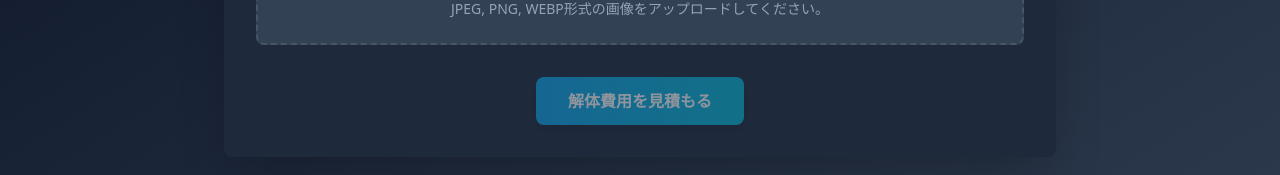
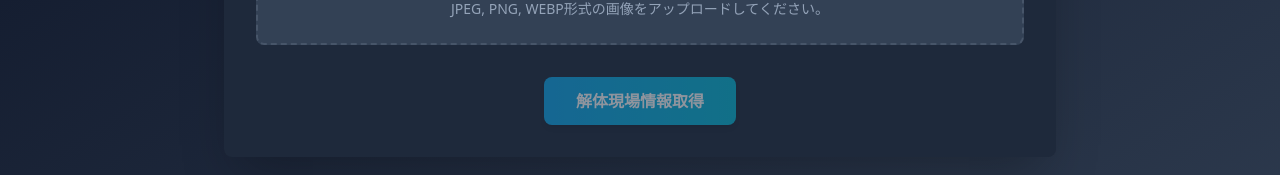
Before and after one commit to RenKuroda/kaitai-ai-ver2, a React (Vite) app: page / in a window 1280 px wide. Shown: the part 267-442 px from the top of the page. Built offline with nearby package versions, Linux system fonts and the light colour scheme; some icons are missing.

Commit message:
fix: ensure Vite injects OPENAI_API_KEY via define

```diff
--- a/App.tsx
+++ b/App.tsx
@@ -299,7 +299,7 @@ const App: React.FC = () => {
               className="px-8 py-3 bg-gradient-to-r from-sky-500 to-cyan-500 hover:from-sky-600 hover:to-cyan-600 text-white font-semibold rounded-lg shadow-md disabled:opacity-50 disabled:cursor-not-allowed transition-all duration-300 ease-in-out transform hover:scale-105 focus:outline-none focus:ring-2 focus:ring-sky-400 focus:ring-opacity-75"
               aria-live="polite"
             >
-              {isLoading ? '現調中...' : '解体費用を見積もる'}
+              {isLoading ? '現調中...' : '解体現場情報取得'}
             </button>
             {!aiInstance && !error?.includes("初期化エラー") && !error?.includes("APIキー") && <p className="text-xs text-yellow-400 mt-2">AIサービスの準備中です...</p>}
           </div>
```
